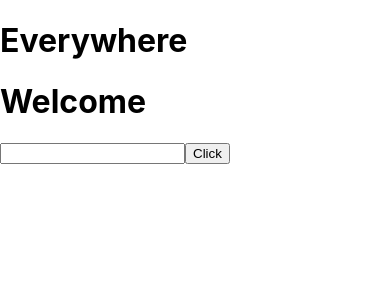
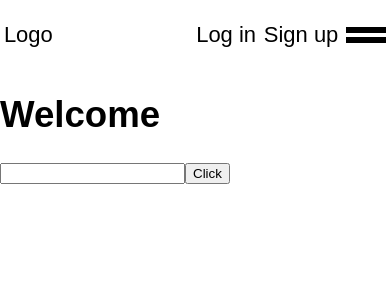
Before and after one commit to hamzapatrich/Todo, a Next.js app: page / in a window 390 px wide. Shown: the top 300 px of the page. Built offline with nearby package versions, Linux system fonts and the light colour scheme.

Commit message:
Typography setUp + responsive navbar

```diff
--- /dev/null
+++ b/components/Navbar.js
@@ -0,0 +1,30 @@
+import Link from 'next/link'
+import style from '../styles/Navbar.module.css'
+import {useState} from 'react';
+
+
+function Navbar(){
+
+	const [transform, setTransform] = useState(false);
+	console.log(transform);
+	return(
+		<div className={style.container}>
+			<span className={style.logo}>Logo</span>
+			<ul className={style.navElements}>
+				<Link href="/"><a>Features</a></Link>
+				<Link href="/"><a>Premium</a></Link>
+				<Link href="/"><a>Homes</a></Link>
+
+			</ul>
+			<ul className={style.navLogin}>
+				<Link href='/' ><a>Log in</a></Link>
+				<Link href='/' ><a>Sign up</a></Link>
+			</ul>
+			<div onClick={()=> setTransform(!transform)} className={style.barMenu}>
+				<div className={style.bar1}></div>
+				<div className={style.bar2}></div>
+			</div>
+		</div>
+	)
+}
+export default Navbar;
--- a/pages/_app.js
+++ b/pages/_app.js
@@ -1,11 +1,12 @@
 import '../styles/globals.css'
 import {Provider} from 'react-redux';
 import store from '../redux/store';
+import Navbar from '../components/Navbar';
 
 function MyApp({ Component, pageProps }) {
   return (
   <Provider store = {store}>
-    <h1>Everywhere</h1>
+    <Navbar/>
     <Component {...pageProps} />
   </Provider>
   )
--- a/pages/index.js
+++ b/pages/index.js
@@ -1,4 +1,4 @@
-import Head from "next/head";
+
 import {addTodo} from '../redux/actions';
 import {connect} from 'react-redux'
 import {useFormik} from 'formik'
@@ -28,6 +28,7 @@ import TodoList from "../components/TodoList";
 
   return (
     <div>
+
       <form onSubmit={formik.handleSubmit}>
         <h1> Welcome</h1>
         <input id ='todo' type='text' {...formik.getFieldProps('todo')}/>
--- /dev/null
+++ b/styles/Navbar.module.css
@@ -0,0 +1,60 @@
+.container {
+    display: flex;
+    justify-content: space-around;
+    padding: 0 1vw ;
+    font-size: var(--text-sm);
+
+}
+.logo{
+    display: flex;
+    align-items: center;
+}
+
+.navElements {
+    flex-grow: 1;
+    display: flex;
+    justify-content: space-around;
+}
+
+.navLogin {
+    flex-grow: 4;
+    display: flex;
+    justify-content: flex-end;
+    padding: 0 1vw;
+}
+.navLogin >a {
+    margin: 0 1vw
+}
+
+
+
+@media screen and (max-width:800px){
+    .container{
+        font-size: var(--text-md)
+    }
+    .navElements{
+        display: none;
+    }
+    .barMenu{
+
+        display: flex;
+        flex-direction: column;
+        justify-content: space-around;
+        align-self: center;
+        width: 40px;
+        min-height: 20px;
+
+    }
+    .bar1{
+        background-color: black;
+        height: 6px;
+        width: 100%;
+    }
+    .bar2{
+        background-color: black;
+        height: 6px;
+        width: 100%;
+
+    }
+
+}
--- a/styles/globals.css
+++ b/styles/globals.css
@@ -1,9 +1,11 @@
 html,
 body {
+  font-size: var(--text-base-size);
+  font-family: var(--font-primary);
+
   padding: 0;
   margin: 0;
-  font-family: -apple-system, BlinkMacSystemFont, Segoe UI, Roboto, Oxygen,
-    Ubuntu, Cantarell, Fira Sans, Droid Sans, Helvetica Neue, sans-serif;
+
 }
 
 a {
@@ -14,3 +16,22 @@ a {
 * {
   box-sizing: border-box;
 }
+/*  typographyy*/
+
+:root {
+  --font-primary: sans-serif;
+  --font-secondary: serif;
+
+  /* set base values */
+  --text-base-size: 1.07em;
+  --text-scale-ratio: 1.2;
+
+  /* type scale */
+  --text-xs: calc(1em / (var(--text-scale-ratio) * var(--text-scale-ratio)));
+  --text-sm: calc(1em / var(--text-scale-ratio));
+  --text-md: calc(1em * var(--text-scale-ratio));
+  --text-lg: calc(1em * var(--text-scale-ratio) * var(--text-scale-ratio));
+  --text-xl: calc(1em * var(--text-scale-ratio) * var(--text-scale-ratio) * var(--text-scale-ratio));
+  --text-xxl: calc(1em * var(--text-scale-ratio) * var(--text-scale-ratio) * var(--text-scale-ratio) * var(--text-scale-ratio));
+  --text-xxxl: calc(1em * var(--text-scale-ratio) * var(--text-scale-ratio) * var(--text-scale-ratio) * var(--text-scale-ratio) * var(--text-scale-ratio));
+}
```
Also changed, not shown: components/TodoList.js (+1 -32 lines).
